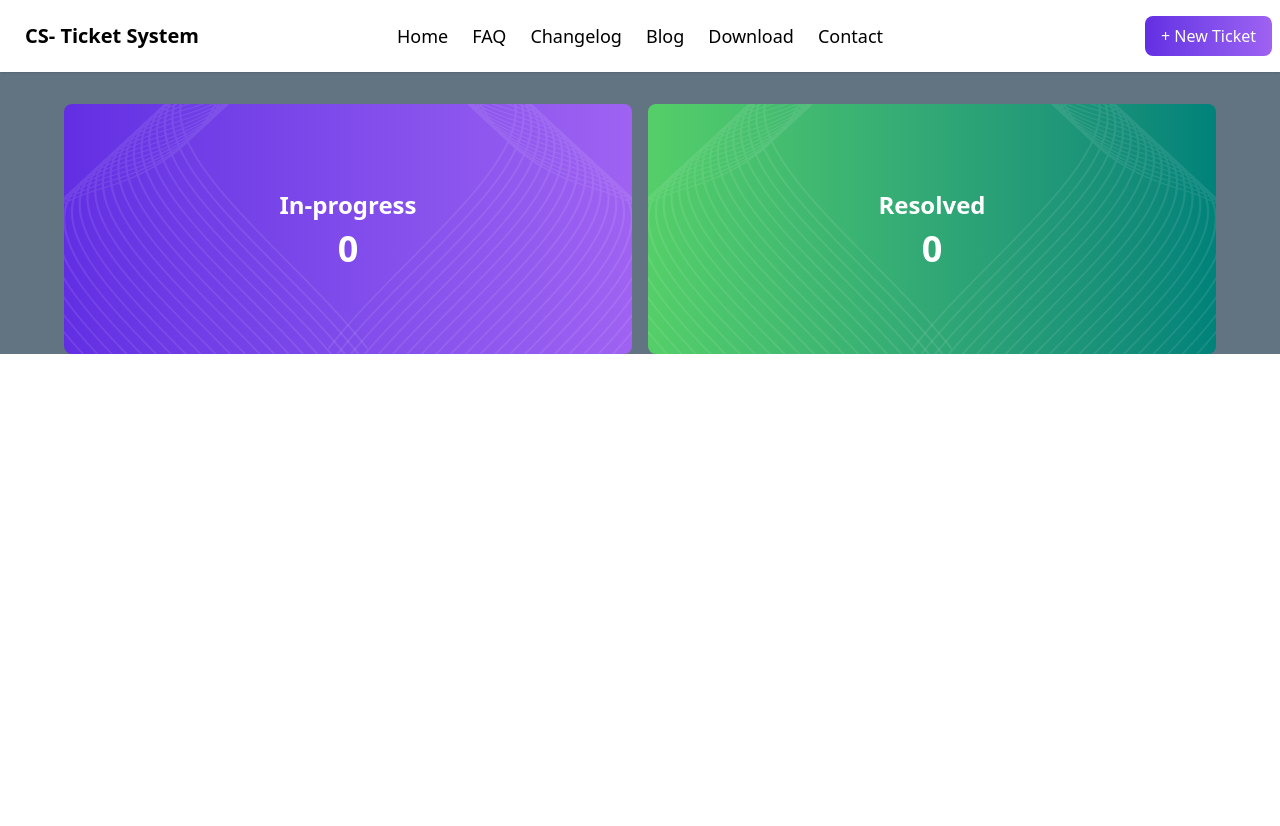
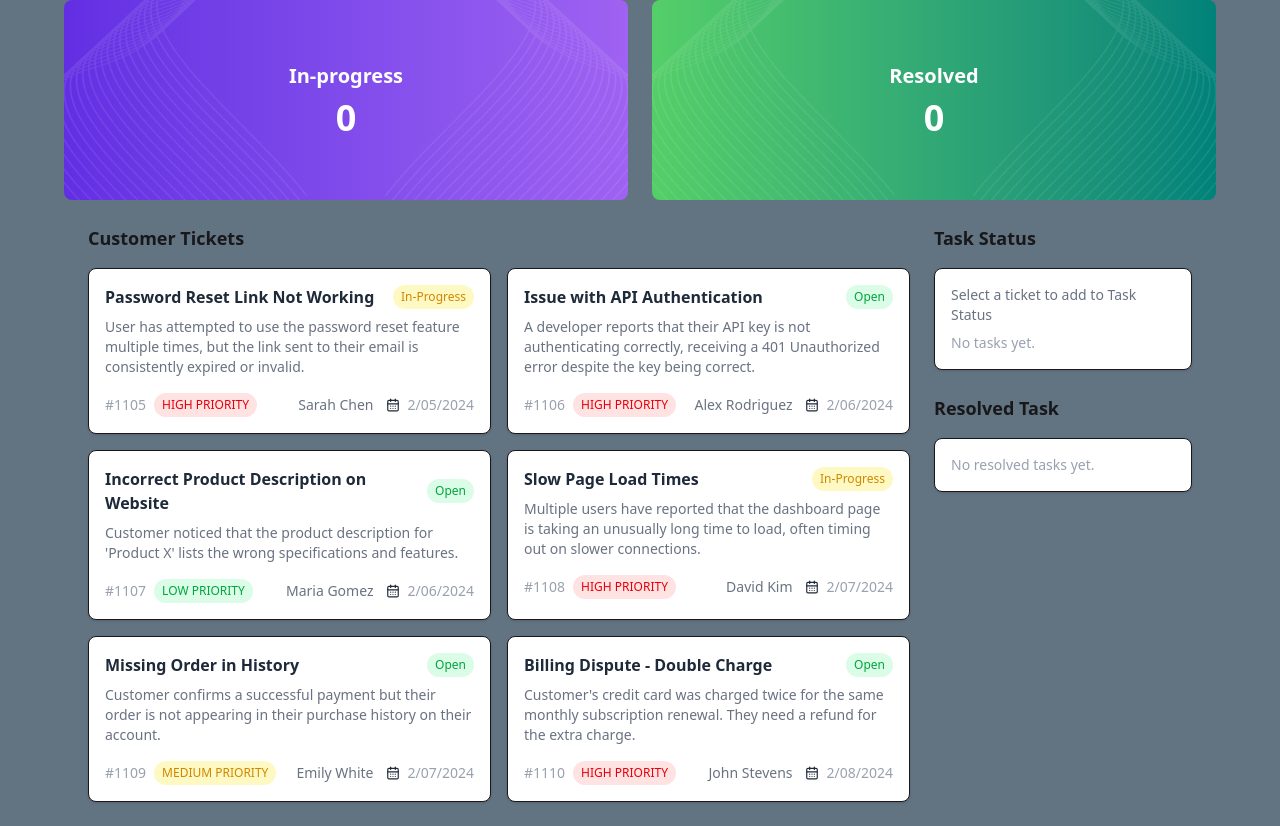
Before and after one commit to mehedihasanshohan/customer-support-zone-react, a React (Vite) app: page / in a window 1280 px wide. Before the commit the page ends 800 px from the top, so only its background shows below. Built offline with nearby package versions, Linux system fonts and the light colour scheme.

Commit message:
render tickets dynamically

```diff
--- a/package.json
+++ b/package.json
@@ -13,6 +13,7 @@
     "@tailwindcss/vite": "^4.1.13",
     "react": "^19.1.1",
     "react-dom": "^19.1.1",
+    "react-icons": "^5.5.0",
     "tailwindcss": "^4.1.13"
   },
   "devDependencies": {
--- /dev/null
+++ b/public/ticket.json
@@ -0,0 +1,56 @@
+[
+  {
+    "id": "#1105",
+    "title": "Password Reset Link Not Working",
+    "description": "User has attempted to use the password reset feature multiple times, but the link sent to their email is consistently expired or invalid.",
+    "priority": "HIGH PRIORITY",
+    "status": "In-Progress",
+    "customer": "Sarah Chen",
+    "date": "2/05/2024"
+  },
+  {
+    "id": "#1106",
+    "title": "Issue with API Authentication",
+    "description": "A developer reports that their API key is not authenticating correctly, receiving a 401 Unauthorized error despite the key being correct.",
+    "priority": "HIGH PRIORITY",
+    "status": "Open",
+    "customer": "Alex Rodriguez",
+    "date": "2/06/2024"
+  },
+  {
+    "id": "#1107",
+    "title": "Incorrect Product Description on Website",
+    "description": "Customer noticed that the product description for 'Product X' lists the wrong specifications and features.",
+    "priority": "LOW PRIORITY",
+    "status": "Open",
+    "customer": "Maria Gomez",
+    "date": "2/06/2024"
+  },
+  {
+    "id": "#1108",
+    "title": "Slow Page Load Times",
+    "description": "Multiple users have reported that the dashboard page is taking an unusually long time to load, often timing out on slower connections.",
+    "priority": "HIGH PRIORITY",
+    "status": "In-Progress",
+    "customer": "David Kim",
+    "date": "2/07/2024"
+  },
+  {
+    "id": "#1109",
+    "title": "Missing Order in History",
+    "description": "Customer confirms a successful payment but their order is not appearing in their purchase history on their account.",
+    "priority": "MEDIUM PRIORITY",
+    "status": "Open",
+    "customer": "Emily White",
+    "date": "2/07/2024"
+  },
+  {
+    "id": "#1110",
+    "title": "Billing Dispute - Double Charge",
+    "description": "Customer's credit card was charged twice for the same monthly subscription renewal. They need a refund for the extra charge.",
+    "priority": "HIGH PRIORITY",
+    "status": "Open",
+    "customer": "John Stevens",
+    "date": "2/08/2024"
+  }
+]
--- a/src/App.jsx
+++ b/src/App.jsx
@@ -1,15 +1,23 @@
+import { Suspense } from 'react'
 import './App.css'
 import Banner from './components/Banner'
 import Navbar from './components/Navbar'
+import Tickets from './components/Tickets'
 
 function App() {
 
+  const ticketPromise =  fetch('/ticket.json')
+    .then(res => res.json())
+    .catch(err => console.log(err))
+
   return (
-    <>
-      <Navbar />
+    <div className=''>
+      {/* <Navbar /> */}
       <Banner></Banner>
-
-    </>
+      <Suspense fallback={<h2>Loading... </h2>}>
+        <Tickets ticketPromise={ticketPromise}></Tickets>
+      </Suspense>
+    </div>
   )
 }
 
--- a/src/components/Banner.jsx
+++ b/src/components/Banner.jsx
@@ -1,55 +1,113 @@
+// import React from 'react'
+// import banner1 from '/vector1.png'
+
+// const Banner = () => {
+//   return (
+//     <div className='max-w-6xl mx-auto grid lg:grid-cols-2 sm:grid-cols-1 gap-4'>
+//     <section className="w-[708px] h-[250px] rounded-lg py-16 flex flex-col items-center justify-center text-white
+//                     bg-gradient-to-r from-[#632EE3] to-[#9F62F2] relative overflow-hidden">
+
+//   {/* Left PNG */}
+//   <img
+//     src={banner1}
+//     alt="bg left"
+//     className="absolute inset-y-0 left-0 h-full w-auto opacity-80 pointer-events-none"
+//   />
+
+//   {/* Right PNG (flipped) */}
+//   <img
+//     src={banner1}
+//     alt="bg right"
+//     className="absolute inset-y-0 right-0 h-full w-auto opacity-80 pointer-events-none scale-x-[-1]"
+//   />
+
+//   {/* Content */}
+//   <div className="relative z-10 text-center">
+//     <h2 className="text-2xl font-semibold mb-2">In-progress</h2>
+//     <p className="text-4xl font-bold">0</p>
+//   </div>
+// </section>
+//     <section className="w-[708px] h-[250px] rounded-lg py-16 flex flex-col items-center justify-center text-white
+//                     bg-gradient-to-r from-[#54CF68] to-[#00827A] relative overflow-hidden">
+
+//   {/* Left PNG */}
+//   <img
+//     src={banner1}
+//     alt="bg left"
+//     className="absolute inset-y-0 left-0 h-full w-auto opacity-80 pointer-events-none"
+//   />
+
+//   {/* Right PNG (flipped) */}
+//   <img
+//     src={banner1}
+//     alt="bg right"
+//     className="absolute inset-y-0 right-0 h-full w-auto opacity-80 pointer-events-none scale-x-[-1]"
+//   />
+
+//   {/* Content */}
+//   <div className="relative z-10 text-center">
+//     <h2 className="text-2xl font-semibold mb-2">Resolved</h2>
+//     <p className="text-4xl font-bold">0</p>
+//   </div>
+// </section>
+// </div>
+//   )
+// }
+
+// export default Banner
+
+
 import React from 'react'
 import banner1 from '/vector1.png'
 
 const Banner = () => {
   return (
-    <div className='max-w-6xl mx-auto flex mt-8 justify-center items-center gap-4'>
-    <section className="w-[708px] h-[250px] rounded-lg py-16 flex flex-col items-center justify-center text-white
-                    bg-gradient-to-r from-[#632EE3] to-[#9F62F2] relative overflow-hidden">
+    <div className="max-w-6xl mx-auto grid lg:grid-cols-2 sm:grid-cols-1 gap-6">
 
+      {/* In-progress Box */}
+      <section className="relative rounded-lg py-12 flex flex-col items-center justify-center text-white
+                          bg-gradient-to-r from-[#632EE3] to-[#9F62F2] overflow-hidden h-[200px]">
         {/* Left PNG */}
         <img
           src={banner1}
           alt="bg left"
           className="absolute inset-y-0 left-0 h-full w-auto opacity-80 pointer-events-none"
         />
-
         {/* Right PNG (flipped) */}
         <img
           src={banner1}
           alt="bg right"
           className="absolute inset-y-0 right-0 h-full w-auto opacity-80 pointer-events-none scale-x-[-1]"
         />
-
         {/* Content */}
         <div className="relative z-10 text-center">
-    <h2 className="text-2xl font-semibold mb-2">In-progress</h2>
+          <h2 className="text-xl font-semibold mb-2">In-progress</h2>
           <p className="text-4xl font-bold">0</p>
         </div>
       </section>
-    <section className="w-[708px] h-[250px] rounded-lg py-16 flex flex-col items-center justify-center text-white
-                    bg-gradient-to-r from-[#54CF68] to-[#00827A] relative overflow-hidden">
 
+      {/* Resolved Box */}
+      <section className="relative rounded-lg py-12 flex flex-col items-center justify-center text-white
+                          bg-gradient-to-r from-[#54CF68] to-[#00827A] overflow-hidden h-[200px]">
         {/* Left PNG */}
         <img
           src={banner1}
           alt="bg left"
           className="absolute inset-y-0 left-0 h-full w-auto opacity-80 pointer-events-none"
         />
-
         {/* Right PNG (flipped) */}
         <img
           src={banner1}
           alt="bg right"
           className="absolute inset-y-0 right-0 h-full w-auto opacity-80 pointer-events-none scale-x-[-1]"
         />
-
         {/* Content */}
         <div className="relative z-10 text-center">
-    <h2 className="text-2xl font-semibold mb-2">Resolved</h2>
+          <h2 className="text-xl font-semibold mb-2">Resolved</h2>
           <p className="text-4xl font-bold">0</p>
         </div>
       </section>
+
     </div>
   )
 }
--- a/src/components/Navbar.jsx
+++ b/src/components/Navbar.jsx
@@ -2,11 +2,11 @@ import React from 'react'
 
 const Navbar = () => {
   return (
-    <div className="navbar bg-white text-black font-2xl shadow-sm mr-6">
+    <div className='w-full bg-white'>
+    <div className="navbar max-w-6xl mx-auto p-0 m-0 text-black font-2xl shadow-sm">
   <div className="navbar-start">
     <div className="dropdown">
       <div tabIndex={0} role="button" className="btn btn-ghost lg:hidden">
-        <svg xmlns="http://www.w3.org/2000/svg" className="h-5 w-5" fill="none" viewBox="0 0 24 24" stroke="currentColor"> <path strokeLinecap="round" strokeLinejoin="round" strokeWidth="2" d="M4 6h16M4 12h8m-8 6h16" /> </svg>
       </div>
       <ul
         tabIndex={0}
@@ -40,6 +40,7 @@ const Navbar = () => {
     </button>
   </div>
 </div>
+</div>
   )
 }
 
--- /dev/null
+++ b/src/components/Ticket.jsx
@@ -0,0 +1,62 @@
+import React from "react";
+import { LuCalendarDays } from 'react-icons/lu';
+
+const Ticket = ({ ticket }) => {
+  const { id, title, description, priority, status, customer, date } = ticket;
+
+  // Priority color mapping
+  const priorityColors = {
+    "HIGH PRIORITY": "bg-red-100 text-red-600",
+    "MEDIUM PRIORITY": "bg-yellow-100 text-yellow-600",
+    "LOW PRIORITY": "bg-green-100 text-green-600",
+  };
+
+  // Status color mapping
+  const statusColors = {
+    Open: "bg-green-100 text-green-600",
+    "In-Progress": "bg-yellow-100 text-yellow-600",
+    Closed: "bg-gray-100 text-gray-600",
+  };
+
+  return (
+    <div className="bg-white shadow-sm rounded-lg p-4 flex flex-col gap-2 border hover:shadow-md transition">
+      {/* Title + Status on right */}
+      <div className="flex justify-between items-center">
+        <h3 className="font-semibold text-gray-800">{title}</h3>
+        <span
+          className={`px-2 py-1 text-xs rounded-full font-medium ${
+            statusColors[status] || "bg-gray-100 text-gray-600"
+          }`}
+        >
+          {status}
+        </span>
+      </div>
+
+      {/* Description */}
+      <p className="text-sm text-gray-500">{description}</p>
+
+      {/* Bottom row: ID, Priority, Customer, Date */}
+      <div className="flex items-center justify-between mt-2 text-sm">
+        <div className="flex items-center gap-2">
+          <span className="text-gray-400">{id}</span>
+          <span
+            className={`px-2 py-1 text-xs rounded-full font-medium ${
+              priorityColors[priority] || "bg-gray-100 text-gray-600"
+            }`}
+          >
+            {priority}
+          </span>
+        </div>
+        <div className="flex items-center gap-3">
+          <span className="text-gray-500">{customer}</span>
+          <div className="flex gap-2 justify-center items-center">
+            <LuCalendarDays className="text-gray-800 "></LuCalendarDays>
+            <span className="text-gray-400"> {date}</span>
+          </div>
+        </div>
+      </div>
+    </div>
+  );
+};
+
+export default Ticket;
--- /dev/null
+++ b/src/components/Tickets.jsx
@@ -0,0 +1,60 @@
+// import React, { use } from 'react'
+// import Ticket from './Ticket';
+
+// const Tickets = ({playersPromise}) => {
+
+//   const tickets = use(playersPromise);
+//   console.log(tickets);
+
+//   return (
+//     <>
+//       {
+//         tickets.map(ticket =>
+//           <Ticket key={ticket.id}
+//                   ticket={ticket}>
+//           </Ticket>)
+//       }
+//     </>
+//   )
+// }
+
+// export default Tickets
+
+import React, { use } from "react";
+import Ticket from "./Ticket";
+
+const Tickets = ({ ticketPromise }) => {
+  const tickets = use(ticketPromise);
+
+  return (
+  <div className="max-w-6xl mx-auto p-6 grid grid-cols-12 gap-6">
+  {/* Left side (Customer Tickets) */}
+    <div className="col-span-12 lg:col-span-9">
+      <h2 className="text-lg font-semibold mb-4">Customer Tickets</h2>
+      <div className="grid grid-cols-1 md:grid-cols-2 gap-4">
+        {tickets.map((ticket) => (
+          <Ticket key={ticket.id} ticket={ticket} />
+        ))}
+      </div>
+    </div>
+
+  {/* Right side (Task Status + Resolved Task) */}
+    <div className="col-span-12 lg:col-span-3">
+      <h2 className="text-lg font-semibold mb-4">Task Status</h2>
+      <div className="bg-white rounded-lg shadow-sm p-4 border">
+        <p className="text-gray-500 text-sm mb-2">
+          Select a ticket to add to Task Status
+        </p>
+        <div className="text-gray-400 text-sm">No tasks yet.</div>
+      </div>
+
+      <h2 className="text-lg font-semibold mt-6 mb-4">Resolved Task</h2>
+      <div className="bg-white rounded-lg shadow-sm p-4 border">
+        <p className="text-gray-400 text-sm">No resolved tasks yet.</p>
+      </div>
+    </div>
+  </div>
+  );
+};
+
+export default Tickets;
```
Also changed, not shown: 1 other file (tests, documents, lock files or other folders). Lines whose indentation alone changed are shown as unchanged.
